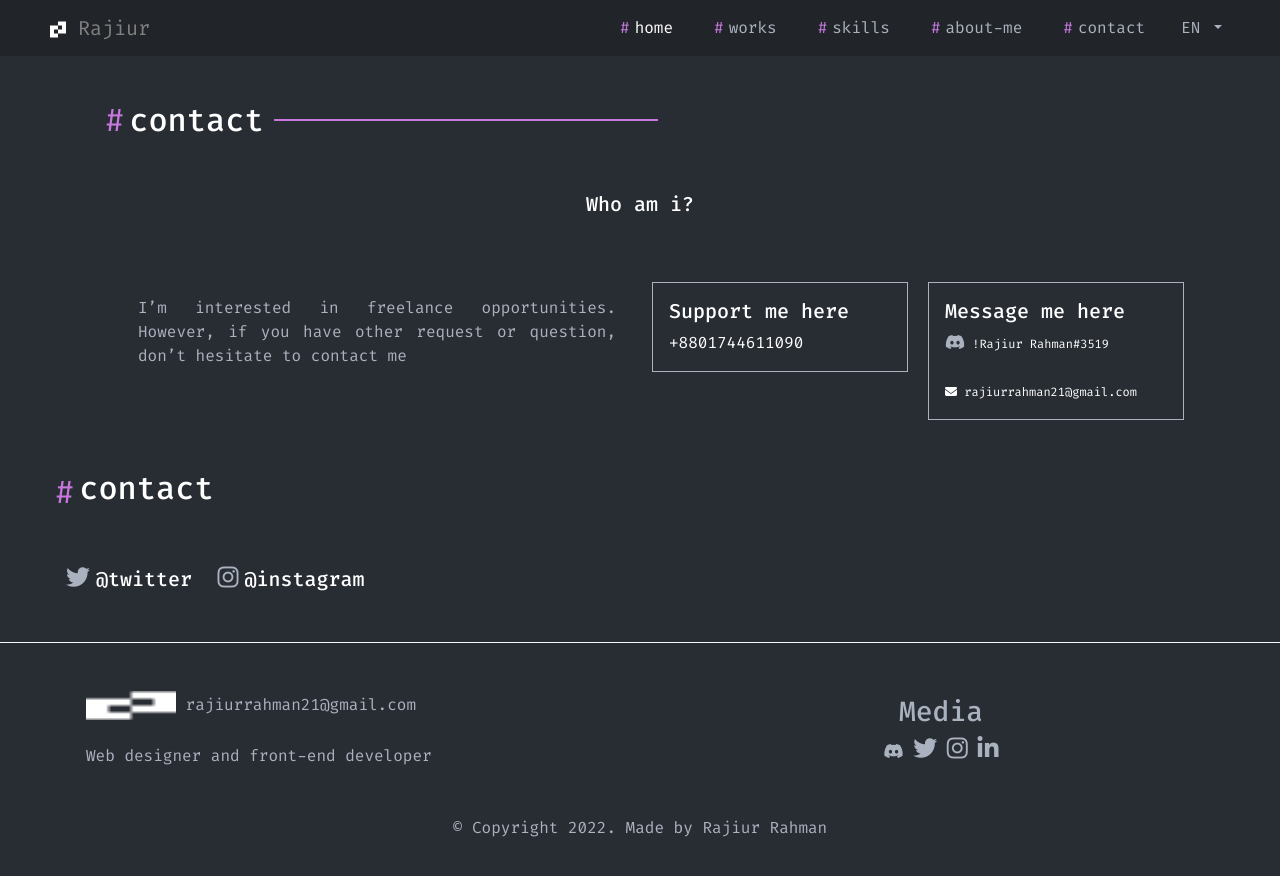
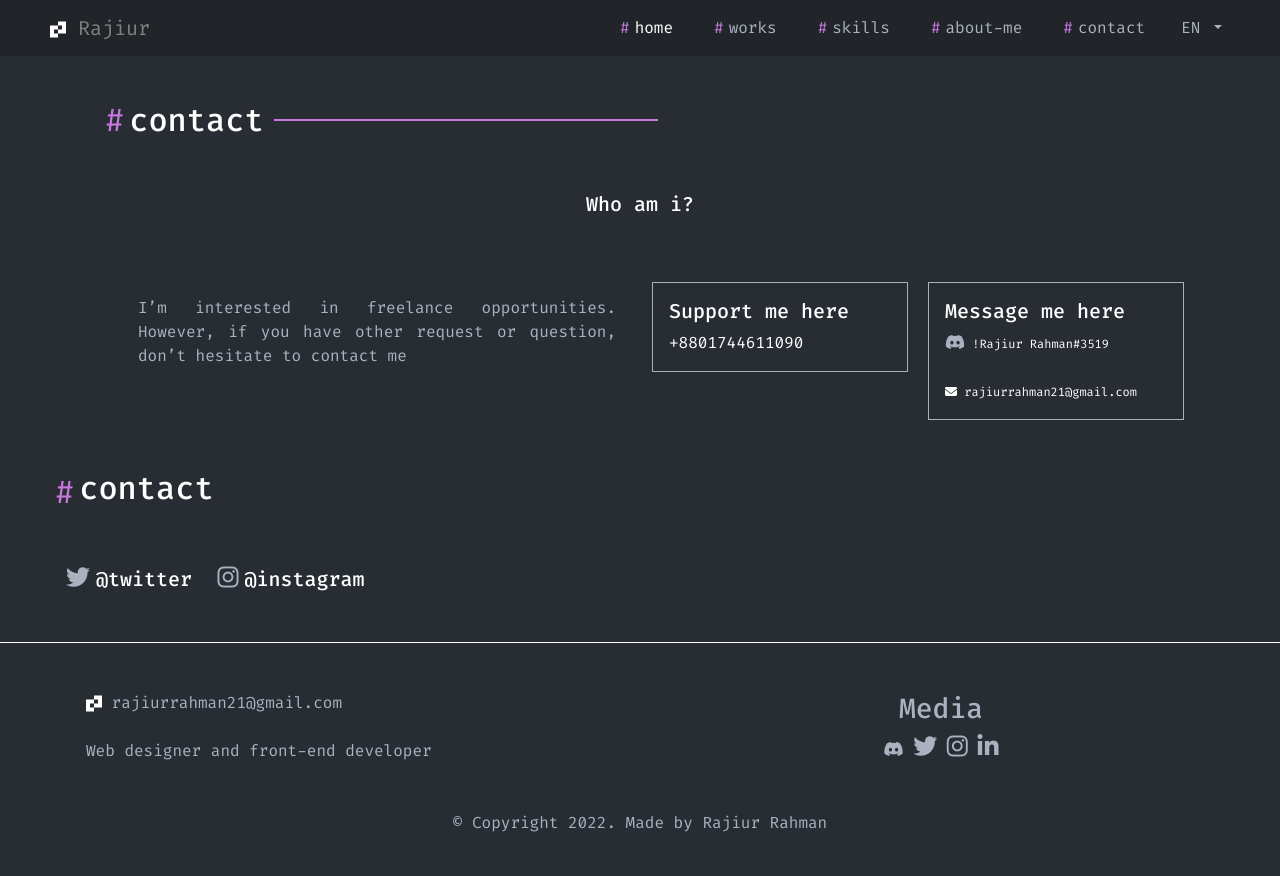
Before and after one commit to md-rajiur-devloper/portfolio1, a plain HTML site: page contact.html in a window 1280 px wide. Drawn offline with Linux system fonts and the light colour scheme.

Commit message:
Modifay Footer logo

```diff
--- a/css/about.css
+++ b/css/about.css
@@ -166,10 +166,7 @@ body{
 
 
 /* Footer Section Start */
-.logo>img{
-    width: 90px;
-    height:29px;
-}
+
 .logo>span{
     color: var(--gray);
 }
--- a/css/contact.css
+++ b/css/contact.css
@@ -223,10 +223,7 @@ body{
 
 
 /* Footer Section Start */
-.logo>img{
-    width: 90px;
-    height:29px;
-}
+
 .logo>span{
     color: var(--gray);
 }
--- a/css/project.css
+++ b/css/project.css
@@ -367,10 +367,7 @@ body{
 }
 
 /* Footer Section Start */
-.logo>img{
-    width: 90px;
-    height:29px;
-}
+
 .logo>span{
     color: var(--gray);
 }
--- a/css/styles.css
+++ b/css/styles.css
@@ -181,7 +181,9 @@ a{
     margin:0 5px
 }
 /* header Design  */
-
+.header-section{
+    margin-top: 80px;
+}
 .hdTitel>h1{
    font-size: 32px;
 }
@@ -649,10 +651,7 @@ h3.quote-author {
 }
 
 /* Footer Section Start */
-.logo>img{
-    width: 90px;
-    height:29px;
-}
+
 .logo>span{
     color: var(--gray);
 }
```
Also changed, not shown: index.html (+3 -3 lines).
